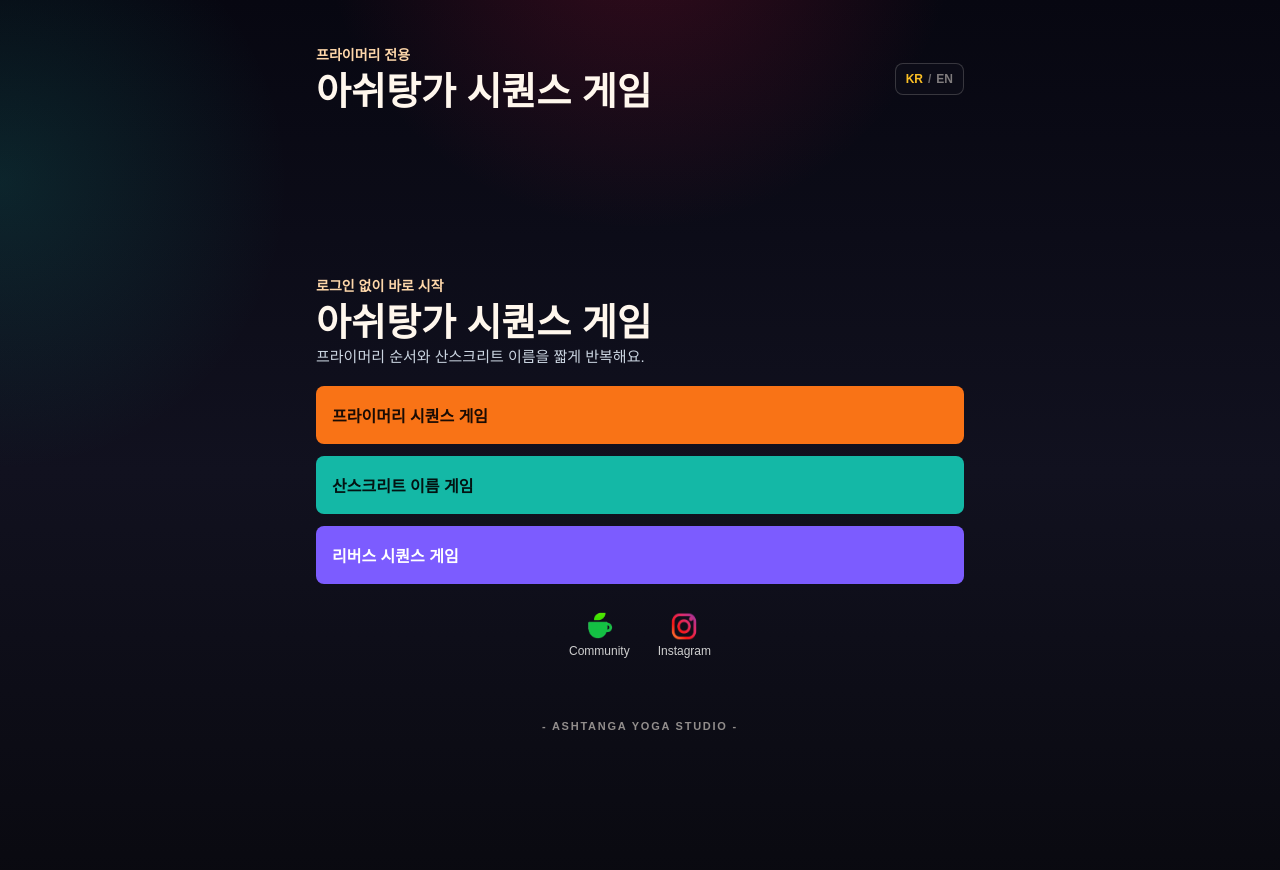
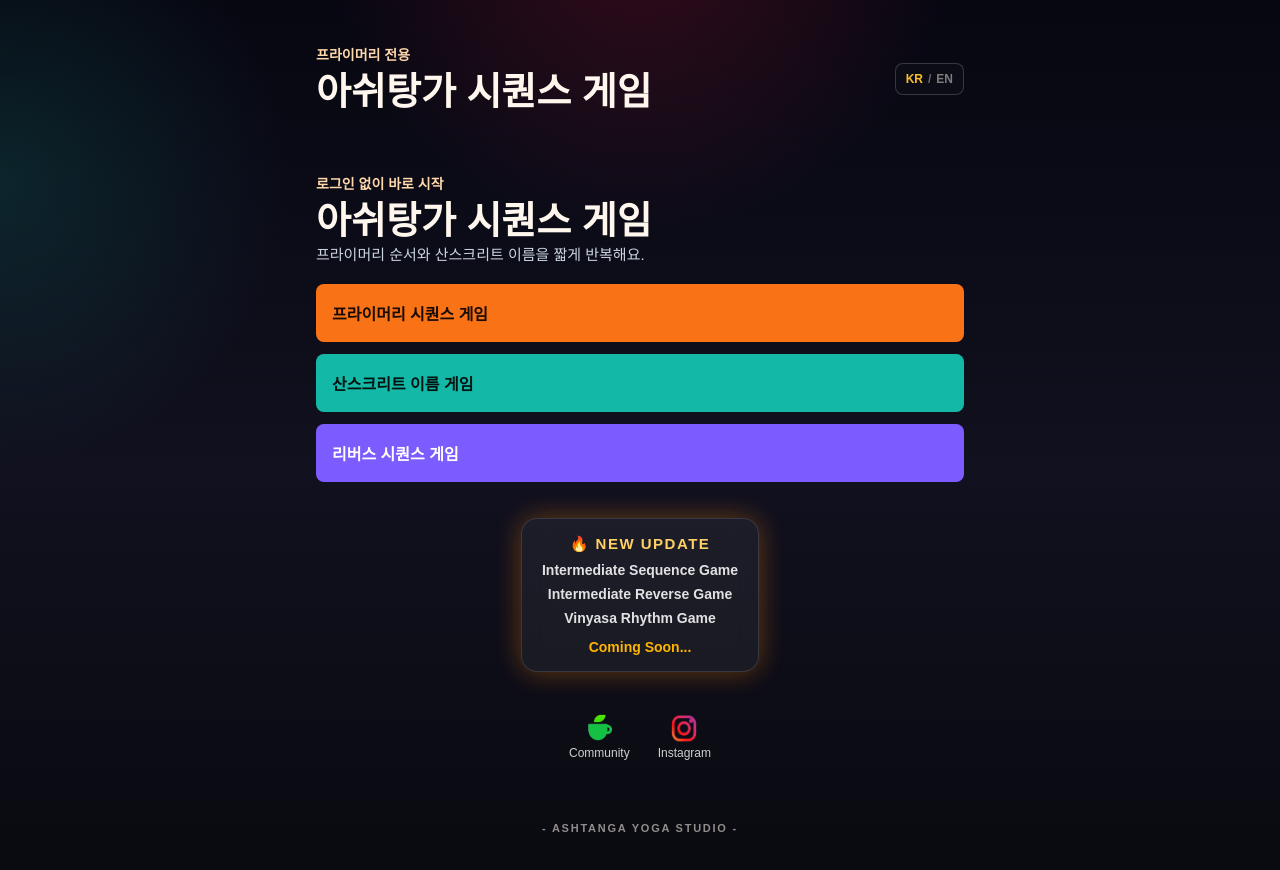
Before and after one commit to Andrea3004/ashtanga-sequence-game, a Next.js app: page / in a window 1280 px wide. Shown: the top 870 px of the page. Built offline with nearby package versions, Linux system fonts and the light colour scheme.

Commit message:
Add social links and coming soon notice for new games

```diff
--- a/src/app/globals.css
+++ b/src/app/globals.css
@@ -535,3 +535,58 @@ button:focus-visible {
 .social-row a:hover {
   color: white;
 }
+.notice-card {
+  max-width: 460px;
+  margin: 18px auto 14px;
+  padding: 16px 20px;
+  border-radius: 16px;
+
+  background: rgba(255, 255, 255, 0.06);
+  border: 1px solid rgba(255, 255, 255, 0.13);
+  box-shadow: 0 0 18px rgba(255, 136, 0, 0.18);
+
+  text-align: center;
+  backdrop-filter: blur(12px);
+  -webkit-backdrop-filter: blur(12px);
+
+  animation: noticeGlow 2.2s ease-in-out infinite;
+}
+
+.notice-title {
+  color: #ffd166;
+  font-size: 15px;
+  font-weight: 800;
+  letter-spacing: 0.1em;
+  margin-bottom: 7px;
+}
+
+.notice-list {
+  display: flex;
+  flex-direction: column;
+  gap: 3px;
+
+  color: rgba(255, 255, 255, 0.88);
+  font-size: 14px;
+  font-weight: 600;
+  line-height: 1.5;
+}
+
+.notice-soon {
+  margin-top: 10px;
+  color: #ffb703;
+  font-size: 14px;
+  font-weight: 700;
+  margin-top: 10px;
+}
+
+@keyframes noticeGlow {
+  0%, 100% {
+    box-shadow: 0 0 14px rgba(255, 136, 0, 0.14);
+    opacity: 0.9;
+  }
+
+  50% {
+    box-shadow: 0 0 28px rgba(255, 136, 0, 0.38);
+    opacity: 1;
+  }
+}
--- a/src/components/SequenceGame.tsx
+++ b/src/components/SequenceGame.tsx
@@ -482,6 +482,17 @@ export default function SequenceGame() {
               {text.reverseGame}
             </button>
           </div>
+          <div className="notice-card">
+  <div className="notice-title">🔥 NEW UPDATE</div>
+
+  <div className="notice-list">
+    <span>Intermediate Sequence Game</span>
+    <span>Intermediate Reverse Game</span>
+    <span>Vinyasa Rhythm Game</span>
+  </div>
+
+  <div className="notice-soon">Coming Soon...</div>
+</div>
           <div className="social-row">
   <a href="https://cafe.naver.com/ashtangayoga" target="_blank" rel="noopener noreferrer" aria-label="Naver Cafe">
     <img src="/icons/naver-cafe.png" alt="Naver Cafe" />
```
